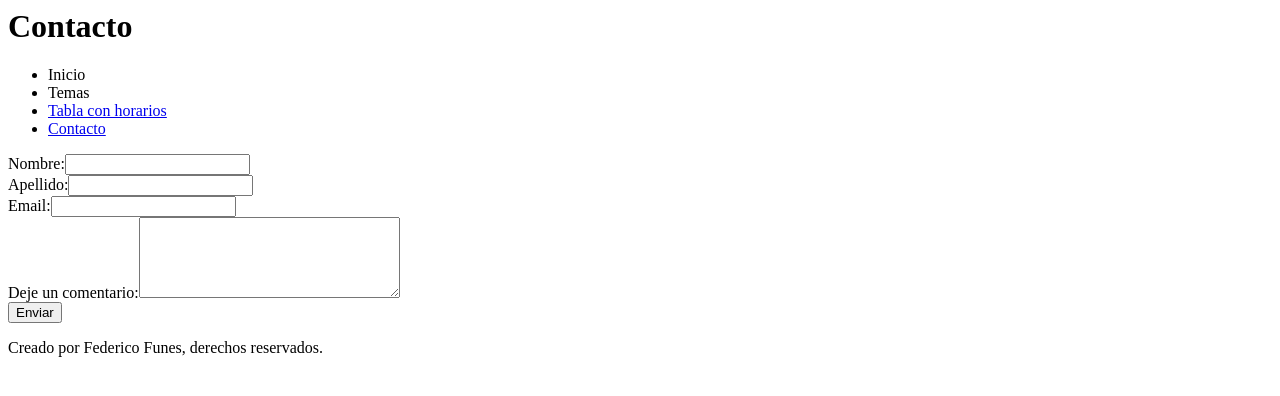
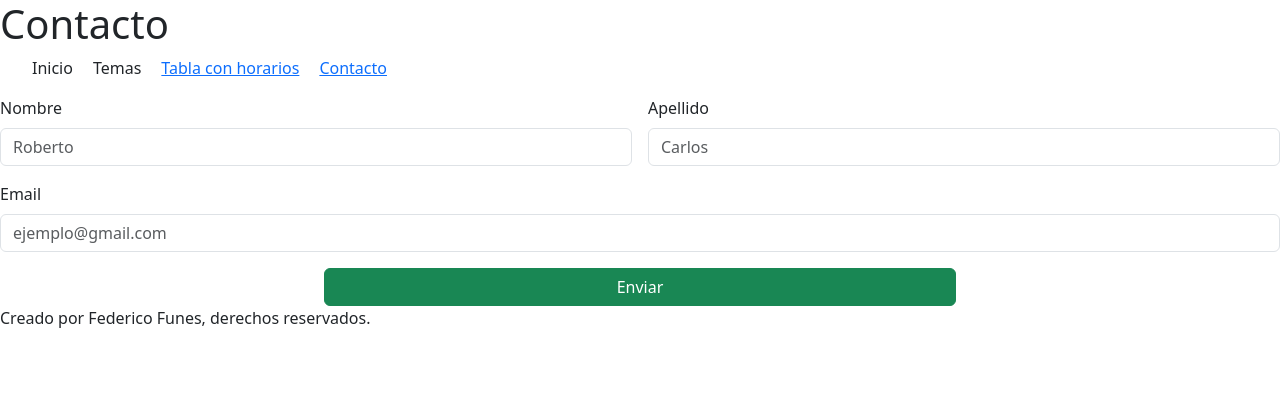
Before and after one commit to fedefun/RevolucionDigi2024, a plain HTML site: page contacto2.html in a window 1280 px wide. Drawn offline with nearby package versions, Linux system fonts and the light colour scheme.

Commit message:
Add files via upload

```diff
--- /dev/null
+++ b/clase8.html
@@ -0,0 +1,52 @@
+<!DOCTYPE html>
+<html>
+    <head>
+        <meta charset='utf-8'>
+        <meta http-equiv='X-UA-Compatible' content='IE=edge'>
+        <title>Mi pagina web</title>
+        <meta name='viewport' content='width=device-width, initial-scale=1'>
+        <!-- CSS -->
+        <link rel="stylesheet" href="style3.css">
+        <!-- Bootsrap -->
+        <link href="https://cdn.jsdelivr.net/npm/bootstrap@5.3.3/dist/css/bootstrap.min.css" rel="stylesheet" integrity="sha384-QWTKZyjpPEjISv5WaRU9OFeRpok6YctnYmDr5pNlyT2bRjXh0JMhjY6hW+ALEwIH" crossorigin="anonymous">
+<script src="https://cdn.jsdelivr.net/npm/bootstrap@5.3.3/dist/js/bootstrap.bundle.min.js" integrity="sha384-YvpcrYf0tY3lHB60NNkmXc5s9fDVZLESaAA55NDzOxhy9GkcIdslK1eN7N6jIeHz" crossorigin="anonymous"></script>
+    </head>
+
+    <body>
+        <h1>Pagina de prueba</h1>
+        <h2>Titulo numero 2</h2>
+
+
+        <header class="cabecera">
+            <nav>
+                <ul>
+                    <li>Inicio</li>
+                    <li>Temas</li>
+                    <li><a href="tablahorario.html">Tabla con horarios</a></li>
+                    <li><a href="contacto2.html">Contacto</a></li>
+                </ul>
+            </nav>
+        </header>
+
+        <br>
+
+        <p>
+        Lorem ipsum dolor sit amet consectetur adipisicing elit. Harum vero dolorum odit quos, a et dolore ea obcaecati ab quidem commodi totam porro, consequuntur beatae modi rem tempore minus explicabo.
+        </p>
+
+        <p>
+            Lorem ipsum dolor sit amet consectetur adipisicing elit. Harum vero dolorum odit quos, a et dolore ea obcaecati ab quidem commodi totam porro, consequuntur beatae modi rem tempore minus explicabo.
+        </p>
+
+        <p class="miClaseCss">
+            Lorem ipsum dolor sit amet consectetur adipisicing elit. Harum vero dolorum odit quos, a et dolore ea obcaecati ab quidem commodi totam porro, consequuntur beatae modi rem tempore minus explicabo.
+        </p>
+
+
+        <img src="" alt="">
+
+        <footer class="piepag">
+            <p>Creado por Federico Funes, derechos reservados.</p>
+        </footer>
+    </body>
+</html>
--- a/contacto2.html
+++ b/contacto2.html
@@ -4,7 +4,11 @@
         <meta http-equiv='X-UA-Compatible' content='IE=edge'>
         <h1>Contacto</h1>
         <meta name='viewport' content='width=device-width, initial-scale=1'>
-        <link rel="stylesheet" href="style.css">
+        <!-- CSS -->
+        <link rel="stylesheet" href="style3.css">
+        <!-- Bootsrap -->
+        <link href="https://cdn.jsdelivr.net/npm/bootstrap@5.3.3/dist/css/bootstrap.min.css" rel="stylesheet" integrity="sha384-QWTKZyjpPEjISv5WaRU9OFeRpok6YctnYmDr5pNlyT2bRjXh0JMhjY6hW+ALEwIH" crossorigin="anonymous">
+<script src="https://cdn.jsdelivr.net/npm/bootstrap@5.3.3/dist/js/bootstrap.bundle.min.js" integrity="sha384-YvpcrYf0tY3lHB60NNkmXc5s9fDVZLESaAA55NDzOxhy9GkcIdslK1eN7N6jIeHz" crossorigin="anonymous"></script>
     </head>
     <body>
 
@@ -19,6 +23,7 @@
             </nav>
         </header>
 
+<!-- // PRUEBA 1 BASICA //
         <form method="" action="" class="formulario">
             Nombre:<input type="text" name="nombre">
             <br>
@@ -31,10 +36,31 @@
             <br>
             <input type="submit" value="Enviar">
         </form>
+-->
+
+        <form class="row g-3">
+            <div class="col-md-6">
+                <label for="nombre" class="form-label">Nombre</label>
+                <input type="text" class="form-control" id="nombre" placeholder="Roberto">
+            </div>
+            <div class="col-md-6">
+                <label for="apellido" class="form-label">Apellido</label>
+                <input type="text" class="form-control" id="apellido" placeholder="Carlos">
+            </div>
+            <div class="col-12">
+                <label for="email" class="form-label">Email</label>
+                <input type="email" class="form-control" id="email" placeholder="ejemplo@gmail.com">
+            </div>
+            <div class="d-grid gap-2 col-6 mx-auto">
+                <button type="button" class="btn btn-success">Enviar</button>
+            </div>
+        </form>
+
 
         <footer>
             <p>Creado por Federico Funes, derechos reservados.</p>
         </footer>
 
+        <br>
     </body>
 </html>
```
